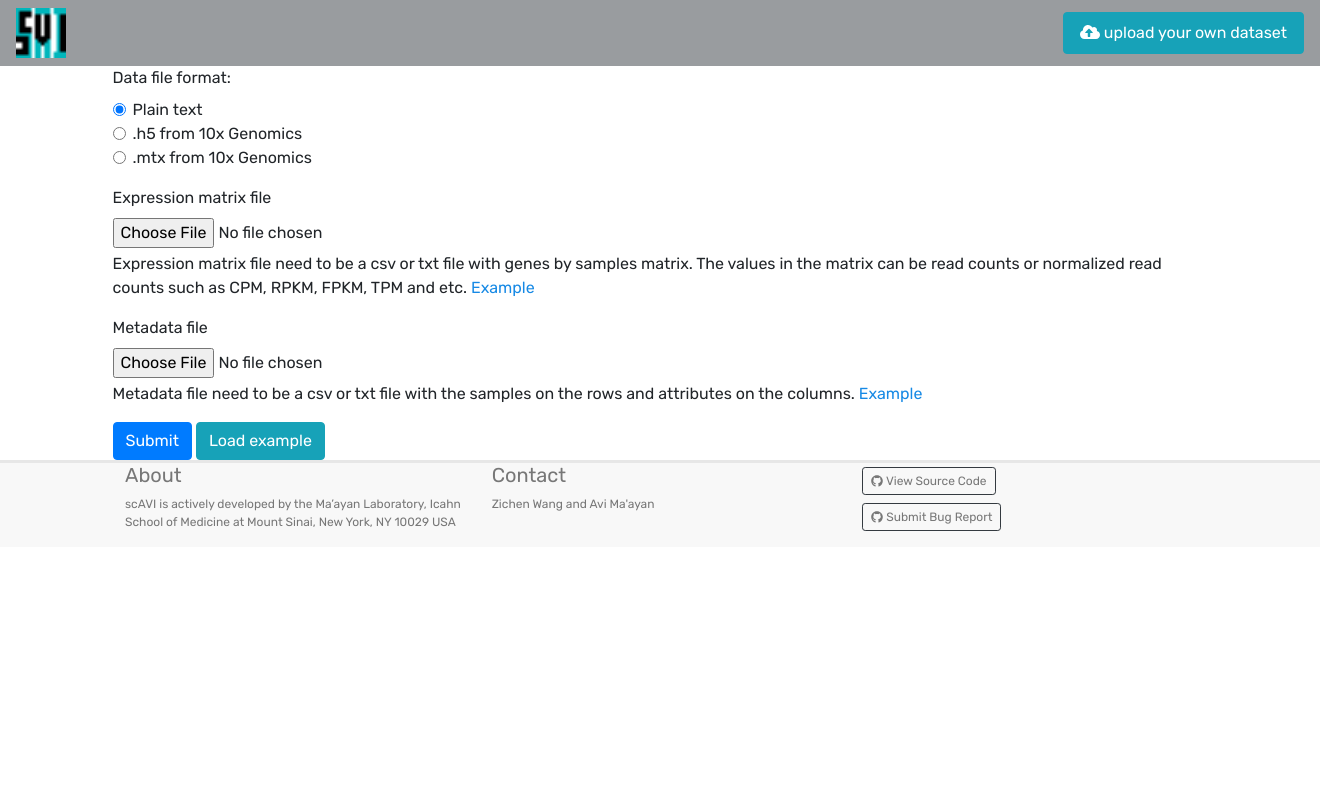
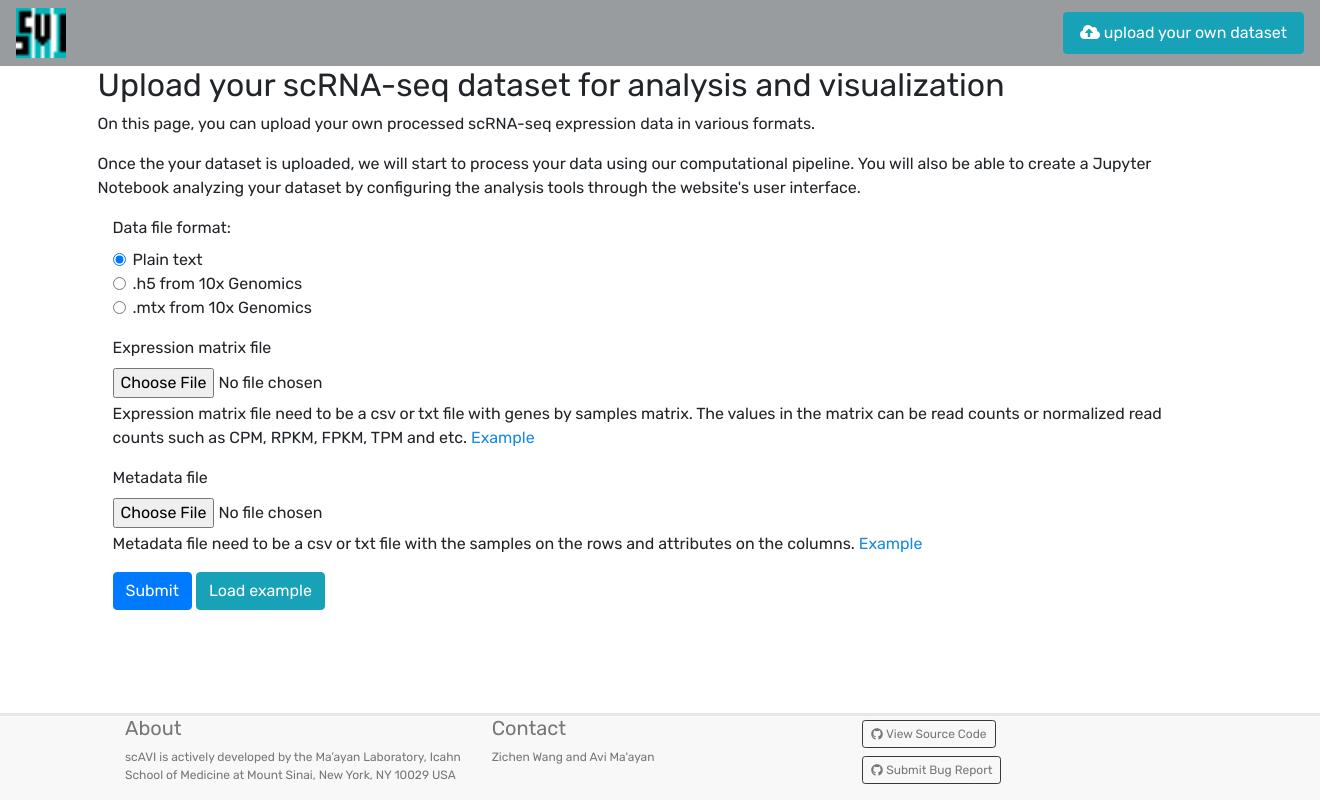
Before and after one commit to MaayanLab/scAVI, a Python web app: template templates/upload.html in a window 1320 px wide; the page is wider, and only the part inside the window is pictured. Run offline with Jinja, Linux system fonts and the light colour scheme; the template is opened without the code that fills it, so the values that code supplies are empty; some libraries are stand-ins or nearby versions.

Commit message:
Formatted footer position; more texts on upload page

```diff
--- a/static/css/main.css
+++ b/static/css/main.css
@@ -268,3 +268,6 @@ https://github.com/minhur/bootstrap-toggle/issues/186
 .preview {
   overflow-x: auto;
 }
+.flex-grow {
+  flex: 1;
+}
--- a/templates/base-center.html
+++ b/templates/base-center.html
@@ -1,6 +1,6 @@
 {% extends "base.html" %}
 {% block content %}
-	<div class="container-fuild">
+<div class="container-fuild flex-grow">
     <div class="row justify-content-center">
         <div class="col-10">
         	{% block content_center %}{% endblock %}
--- a/templates/base.html
+++ b/templates/base.html
@@ -18,7 +18,7 @@
 
     <link rel="stylesheet" type="text/css" href="css/main.css">
   </head>
-  <body>
+  <body class="d-flex flex-column">
     {% include 'partial/header.html' %}
     {% block content %}{% endblock %}
     {% include 'partial/footer.html' %}
--- a/templates/partial/footer.html
+++ b/templates/partial/footer.html
@@ -1,4 +1,4 @@
-<div class='container-fluid' id='footer'>
+<div class='container-fluid mt-4' id='footer'>
   <div class='row justify-content-center'>
     <div class='col-10'>
       <div class="row">
--- a/templates/upload.html
+++ b/templates/upload.html
@@ -1,7 +1,16 @@
 {% extends "base-center.html" %}
 {% block content_center %}
+    <div class="row">
+        <h2>Upload your scRNA-seq dataset for analysis and visualization</h2>
+        <hr>
+        <p>
+            On this page, you can upload your own processed scRNA-seq expression data in various formats.
+        </p>
+        <p>
+            Once the your dataset is uploaded, we will start to process your data using our computational pipeline. You will also be able to create a Jupyter Notebook analyzing your dataset by configuring the analysis tools through the website's user interface.
+        </p>
+    </div>
     <form id="upload" method="post" enctype="multipart/form-data">
-
 
         <div class="form-group">
 
```
